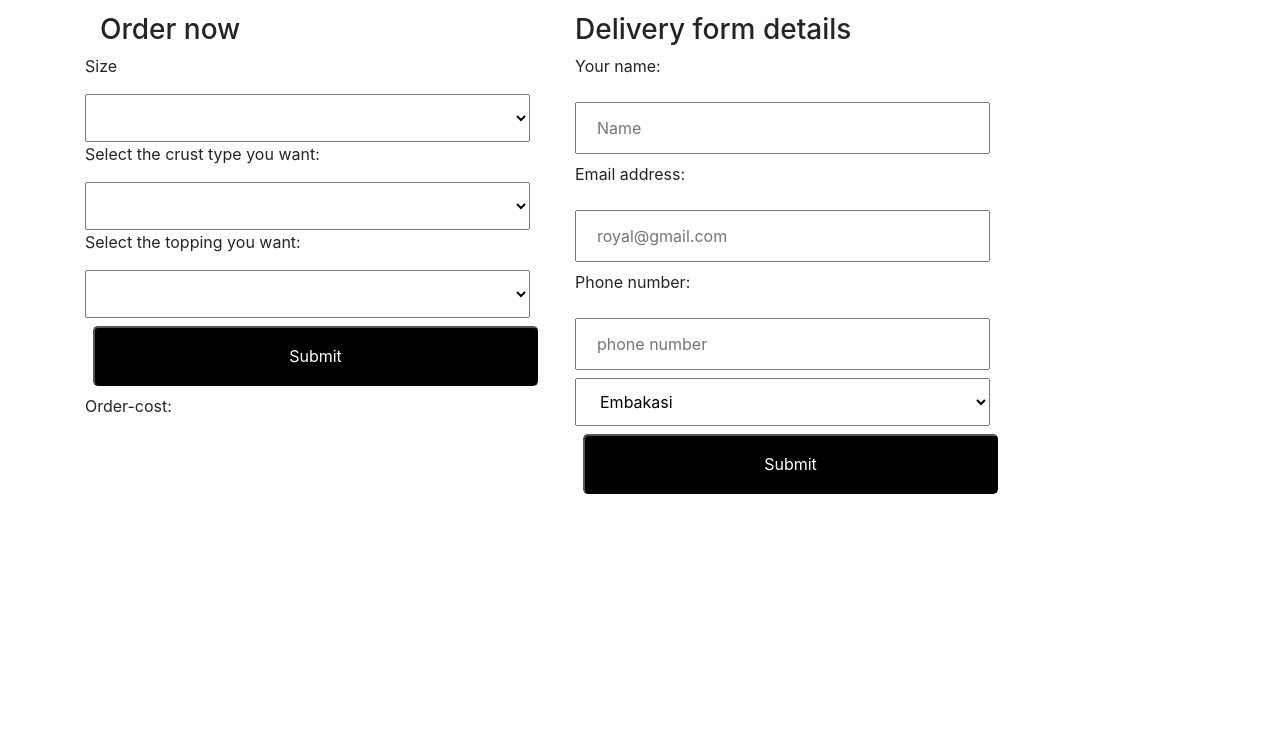
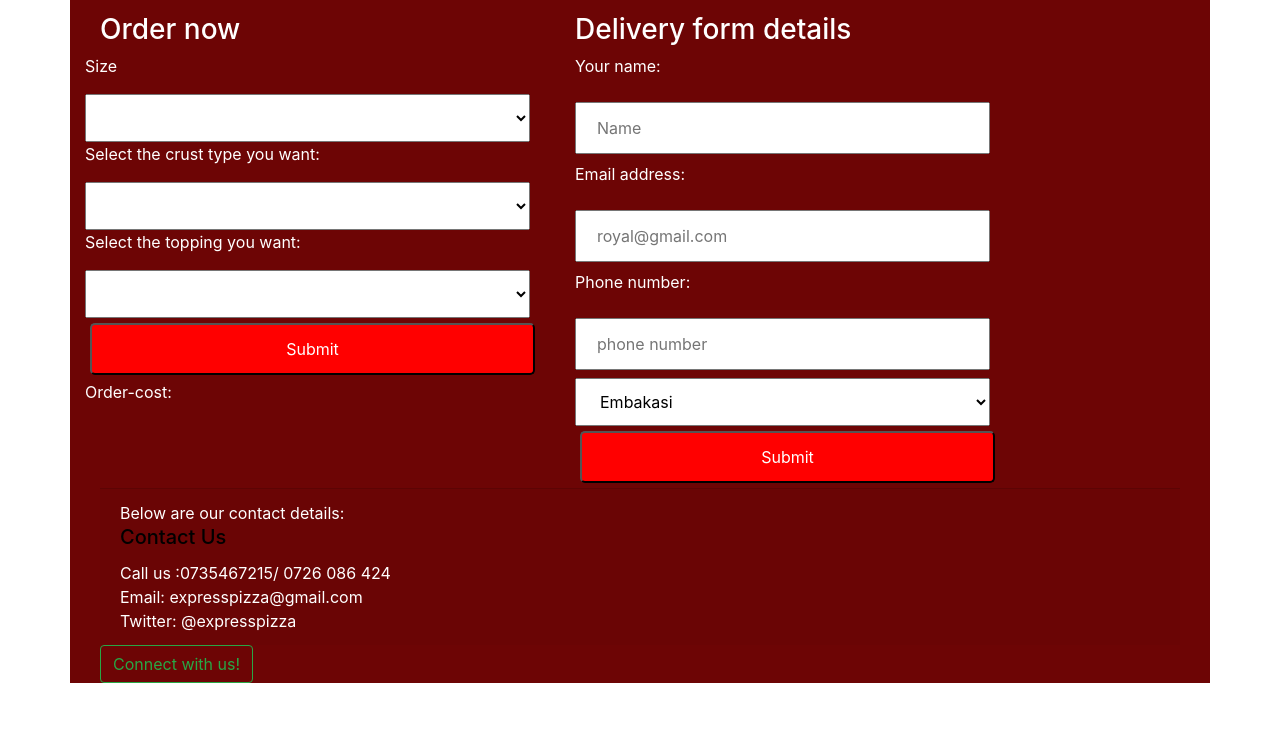
Before and after one commit to Roseakhonya/Pizza-Express, a plain HTML site: page index.html in a window 1280 px wide. Shown: the part 726-1460 px from the top of the page. Drawn offline with nearby package versions, Linux system fonts and the light colour scheme.

Commit message:
Change backgound color

```diff
--- a/css/styles.css
+++ b/css/styles.css
@@ -1,20 +1,14 @@
-Skip to content
-
-
-body{
-  background-color:black;
+.container {
+  background-color:rgb(109, 5, 5);
   color:white;
 }
  h1{
     text-align:center;
-    font-size: 50px;
-
-}
+    font-size: 50px}
 h2{
     text-align:center;
+}
 
-
-}
 #order cost{
     font-size: 100px;
 }
@@ -29,8 +23,14 @@ h2{
     text-align: center;
     color: white;
 }
-form {
+#delivery-form{
   height: 80%;
+}
+#size {
+    margin-bottom: 50px;
+}
+#crust {
+    margin-bottom: 50px;
 }
 input[type=text] , select {
     width: 100%;
@@ -41,23 +41,23 @@ input[type=text] , select {
 
   input[type=submit] {
     width: 100%;
-    background-color: black;
+    background-color: red;
     color: white;
-    padding: 16px;
-    margin: 8px;
+    padding: 12px;
+    margin: 5px;
     border-radius: 5px;
   }
 
   input[type=submit]:hover {
     background-color: goldenrod;
   }
-  form{
-      height:800px;
+  #order-form {
+      height: 100%;
   }
   .message{
     height:800px;
   }
-  .pics{
+.pics{
       margin-bottom:5%;
       margin-top:5%;
 }
```
